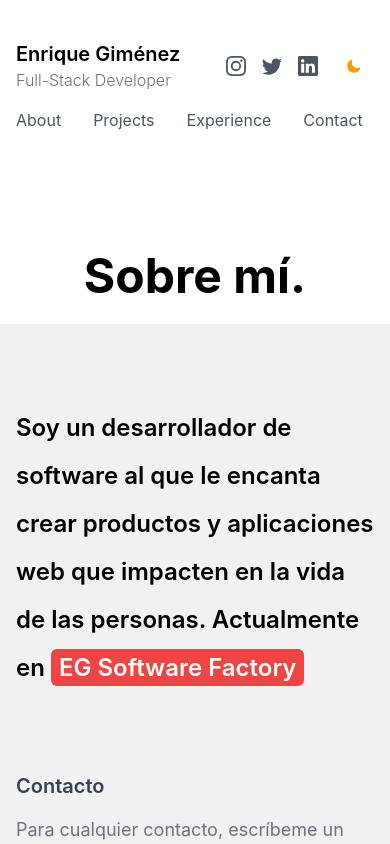
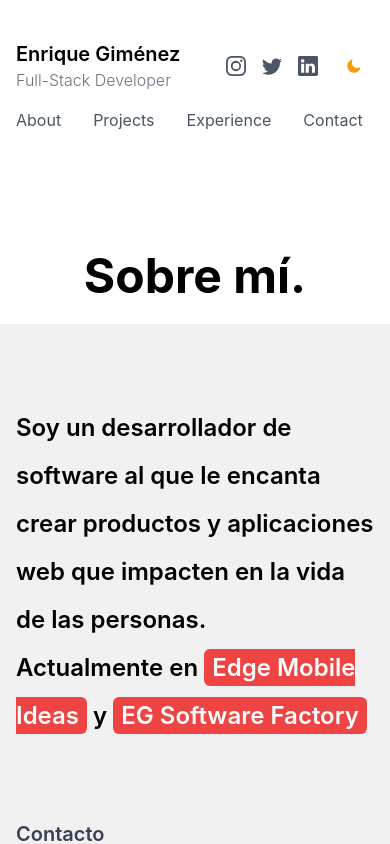
Before and after one commit to codesjedi/portfolio, a Next.js app: page /about in a window 390 px wide. Shown: the top 844 px of the page. Built offline with nearby package versions, Linux system fonts and the light colour scheme.

Commit message:
Updated profile

```diff
--- a/components/AboutMe.js
+++ b/components/AboutMe.js
@@ -1,6 +1,6 @@
 import React from "react"
 import userData from "@constants/data"
-
+import { skills } from "../constants/data"
 export default function AboutMe() {
   return (
     <section className="bg-white dark:bg-gray-800">
@@ -15,12 +15,18 @@ export default function AboutMe() {
             className="leading-loose text-2xl md:text-4xl font-semibold  mx-4"
             style={{ lineHeight: "3rem" }}
           >
-            {userData.about.title} Actualmente en{" "}
+            {userData.about.title} <br/> Actualmente en{" "}
             <a
               className="bg-red-500 rounded-md px-2 py-1 text-white"
-              href={userData.about.currentProjectUrl}
+              href={userData.about.currentJobProjectUrl}
             >
-              {userData.about.currentProject}
+              {userData.about.currentJobProject}
+            </a> y{" "}
+            <a
+                className="bg-red-500 rounded-md px-2 py-1 text-white"
+                href={userData.about.currentPersonalProject}
+            >
+              {userData.about.currentPersonalProject}
             </a>
           </p>
         </div>
@@ -147,28 +153,22 @@ export default function AboutMe() {
                 src="https://raw.githubusercontent.com/github/explore/80688e429a7d4ef2fca1e82350fe8e3517d3494d/topics/typescript/typescript.png"
                 className="h-20 w-20 mx-4 my-4"
               />
-              <img
-                src="https://res.cloudinary.com/eg-software-factory/image/upload/v1634152779/1200px-Nextjs-logo.svg_gb1lqw.png"
-                className="h-20 w-20 mx-4 my-4"
-              />
+              <img src={userData.skills.next} className="h-20 w-20 mx-4 my-4" />
               <img
                 src="https://raw.githubusercontent.com/github/explore/80688e429a7d4ef2fca1e82350fe8e3517d3494d/topics/react/react.png"
                 className="h-20 w-20 mx-4 my-4"
               />
+              <img src={userData.skills.node} className="h-20 w-20 mx-4 my-4" />
               <img
-                src="https://res.cloudinary.com/eg-software-factory/image/upload/v1634152986/Node.js_logo_egety5.svg"
+                src={userData.skills.mongo}
                 className="h-20 w-20 mx-4 my-4"
               />
               <img
-                src="https://res.cloudinary.com/eg-software-factory/image/upload/v1634153091/mongo-db-logo_ekbfdc.png"
+                src={userData.skills.postgres}
                 className="h-20 w-20 mx-4 my-4"
               />
               <img
-                src="https://res.cloudinary.com/eg-software-factory/image/upload/v1634152998/1200px-Postgresql_elephant.svg_uougm6.png"
-                className="h-20 w-20 mx-4 my-4"
-              />
-              <img
-                src="https://res.cloudinary.com/eg-software-factory/image/upload/v1634152762/1200px-Python-logo-notext.svg_hltcsa.png"
+                src={userData.skills.python}
                 className="h-20 w-20 mx-4 my-4"
               />
               <img
--- a/components/FavouriteProjects.js
+++ b/components/FavouriteProjects.js
@@ -72,6 +72,8 @@ export default function FavouriteProjects() {
               </h1>
             </div>
           </a>
+          <div className="grid pt-6 content-around">
+
           {/* Single card */}
           <a
             href="https://condel-services.vercel.app"
@@ -92,6 +94,27 @@ export default function FavouriteProjects() {
               </h1>
             </div>
           </a>
+          {/*Single card*/}
+          <a
+              href="https://dafcom.vercel.app"
+              className="w-full block col-span-3 sm:col-span-1  object-cover"
+          >
+            <div className="relative overflow-hidden shadow-2xl">
+              {/* <div className="overlay absolute inset-0 bg-black bg-opacity-70 z-10"></div> */}
+              <img
+                  src="/dafcom.png"
+                  alt="Dafcom page"
+                  className="transform hover:scale-125 transition duration-2000 ease-out object-cover shadow-2xl"
+              />
+              <h1 className="absolute top-10 left-10 text-gray-50 font-bold text-xl bg-red-500 rounded-md px-2">
+                Dafcom
+              </h1>
+              <h1 className="absolute bottom-10 left-10 text-gray-50 font-bold text-xl">
+                04
+              </h1>
+            </div>
+          </a>
+          </div>
         </div>
       </div>
     </div>
--- a/constants/data.js
+++ b/constants/data.js
@@ -36,14 +36,23 @@ const userData = {
       `Comencé a programar con html, CSS y Javascript, luego fui por el mundo del backend con Python y Java.`,
       `Pero hoy en día trabajo en lo que realmente me apasiona, el desarrollo web, las aplicaciones web, la tecnología en la nube.`,
     ],
-    currentProject: "EG Software Factory",
-    currentProjectUrl: "https://egsoftwarefactory.online",
+    currentPersonalProject: "EG Software Factory",
+    currentPersonalProjectUrl: "https://egsoftwarefactory.online",
+    currentJobProject: "Edge Mobile Ideas",
+    currentJobProjectUrl: "https://edge.com.py"
   },
   experience: [
+      {
+        title: "Developer",
+        company: "Edge S.A.",
+        year: "2021",
+        companyLink: "https://edge.com.py/",
+        desc: "REST API development with Apigee, Javascript, AWS, etc."
+      },
     {
       title: "Software Developer",
       company: "EG Software Factory",
-      year: "2020",
+      year: "Since 2019",
       companyLink: "https://egsfotwarefactory.online",
       desc: "Software development using cutting edge web technologies. Next, React, Node, Typescript, Mongo.",
     },
@@ -79,11 +88,21 @@ const userData = {
   resumeUrl: "https://linkedin.com/in/fenriquegimenez",
   socialLinks: {
     instagram: "https://instagram.com/",
-    twitter: "https://twitter.com/fenriquegvera",
+    twitter: "https://twitter.com/yvysunu",
     linkedin: "https://linkedin.com/in/fenriquegimenez",
     github: "https://github.com/fenriquegimenez",
     facebook: "https://facebook.com/",
   },
+  skills: {
+    postgres:
+      "https://res.cloudinary.com/eg-software-factory/image/upload/v1634152998/Portfolio/1200px-Postgresql_elephant.svg_uougm6.png",
+    mongo:
+      "https://res.cloudinary.com/eg-software-factory/image/upload/v1634153091/Portfolio/mongo-db-logo_ekbfdc.png",
+    next: "https://res.cloudinary.com/eg-software-factory/image/upload/v1634152779/Portfolio/1200px-Nextjs-logo.svg_gb1lqw.png",
+    node: "https://res.cloudinary.com/eg-software-factory/image/upload/v1634152986/Portfolio/Node.js_logo_egety5.svg",
+    python:
+      "https://res.cloudinary.com/eg-software-factory/image/upload/v1634152762/Portfolio/1200px-Python-logo-notext.svg_hltcsa.png",
+  },
 }
 
 export default userData
--- a/pages/index.js
+++ b/pages/index.js
@@ -1,5 +1,3 @@
-import Head from "next/head"
-import styles from "../styles/Home.module.css"
 import ContainerBlock from "../components/ContainerBlock"
 import FavouriteProjects from "../components/FavouriteProjects"
 import LatestCode from "../components/LatestCode"
@@ -24,7 +22,7 @@ export const getServerSideProps = async () => {
   console.log(process.env.GITHUB_AUTH_TOKEN)
   let token = process.env.GITHUB_AUTH_TOKEN
 
-  const repositories = await getLatestRepos(userData, token)
+  const repositories = await getLatestRepos(userData, token) || [];
   // console.log("REPOSITORIES", repositories);
 
   return {
```
